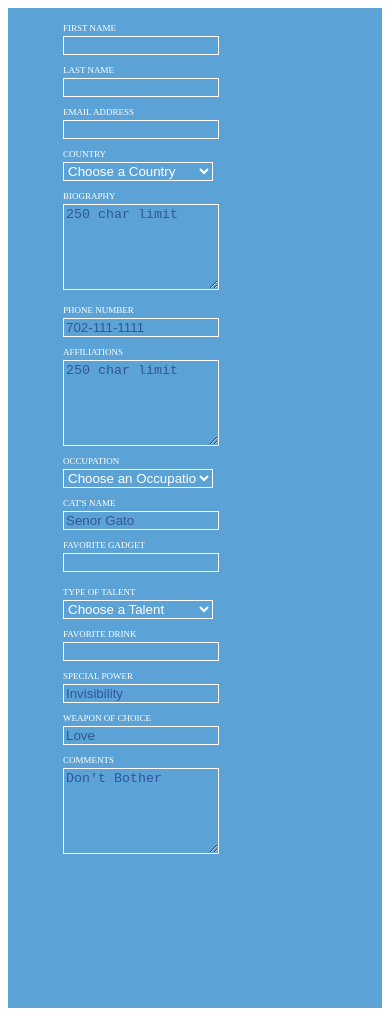
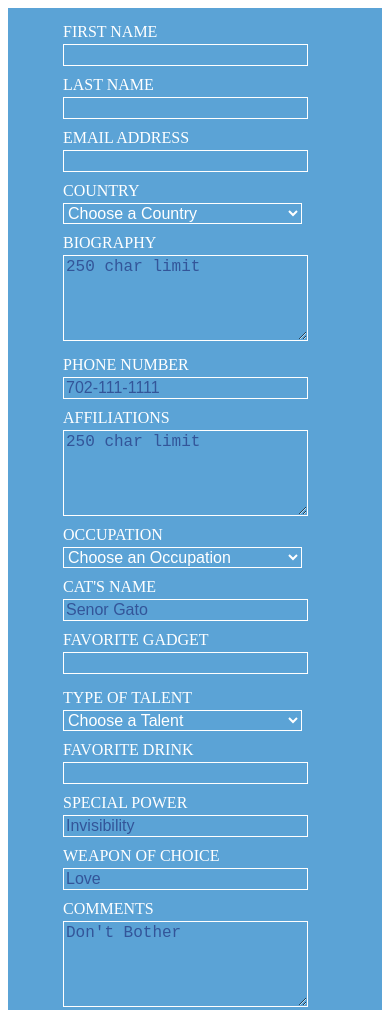
Before and after one commit to Alexander-Welsh/formsexample, a plain HTML site: page index.html in a window 390 px wide. Shown: the top 1010 px of the page. Drawn offline with Linux system fonts and the light colour scheme.

Commit message:
Responsive Styling using @media added

```diff
--- a/css/style.css
+++ b/css/style.css
@@ -23,7 +23,6 @@ label{
 
 div div div{
 	padding:5px;
-	margin-right: 10px;
 	width:200px;
 
 }
@@ -42,3 +41,23 @@ textarea{
 ::-webkit-input-placeholder {
    color:#359;
 }
+
+@media screen and (max-width: 500px){
+	#container{
+		background: rgb(91,163,214);
+		font-size:1rem;
+		height:1200px;
+	}
+	div div div{
+		width:80%;
+	}
+
+	.group{
+		width:80%;
+	}
+
+	input, textarea, select{
+	width:100%;
+	background: rgb(91,163,214);
+	font-size: 1em;
+}
```
